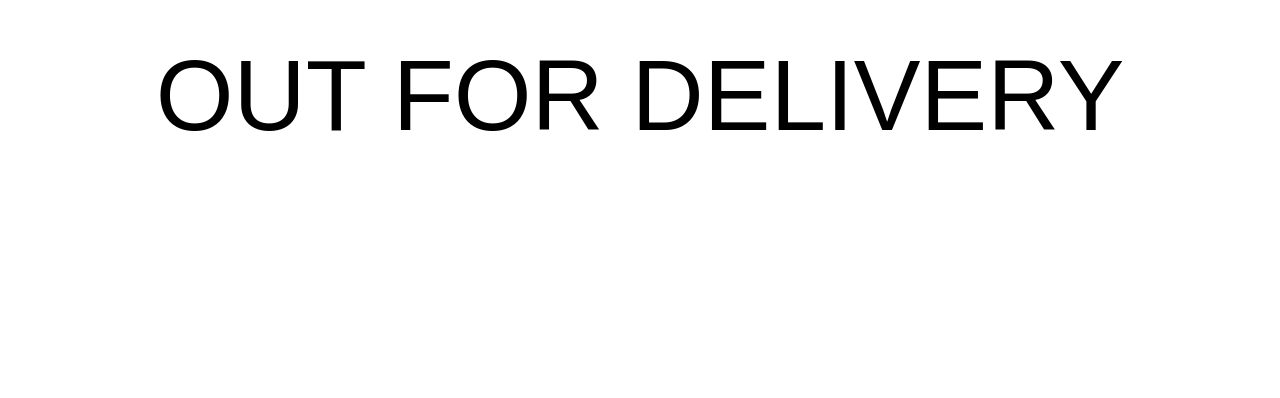
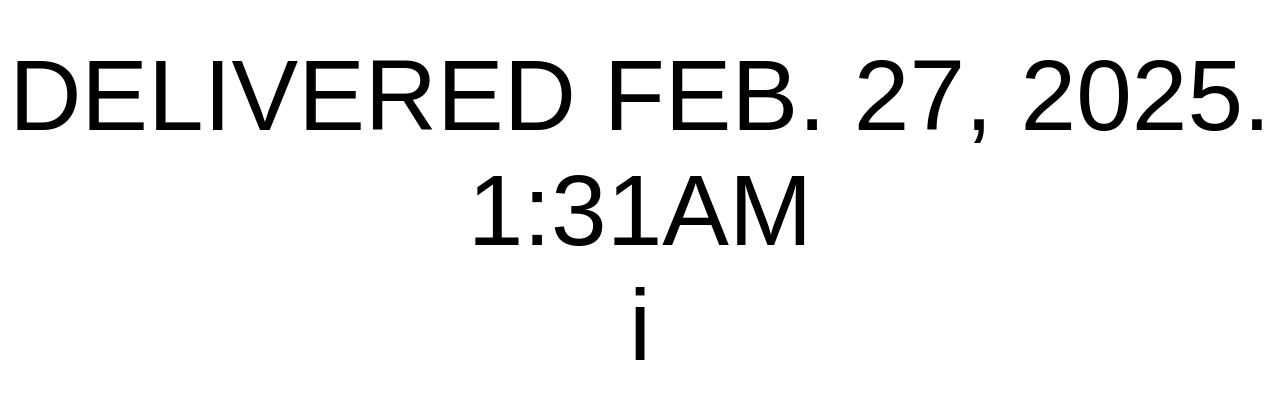
Before and after one commit to kilojulius/isjameshereyet, a plain HTML site: page index.html in a window 1280 px wide. Shown: the part 218-616 px from the top of the page. Drawn offline with Linux system fonts and the light colour scheme.

Commit message:
Update index.html

```diff
--- a/index.html
+++ b/index.html
@@ -14,6 +14,6 @@
     </style>
 </head>
 <body>
-    <div id="answer">OUT FOR DELIVERY</div>  <!-- Change this manually to "YES" when needed -->
+    <div id="answer">DELIVERED FEB. 27, 2025. 1:31AM</div>  <!-- Change this manually to "YES" when needed -->i
 </body>
 </html>
```
